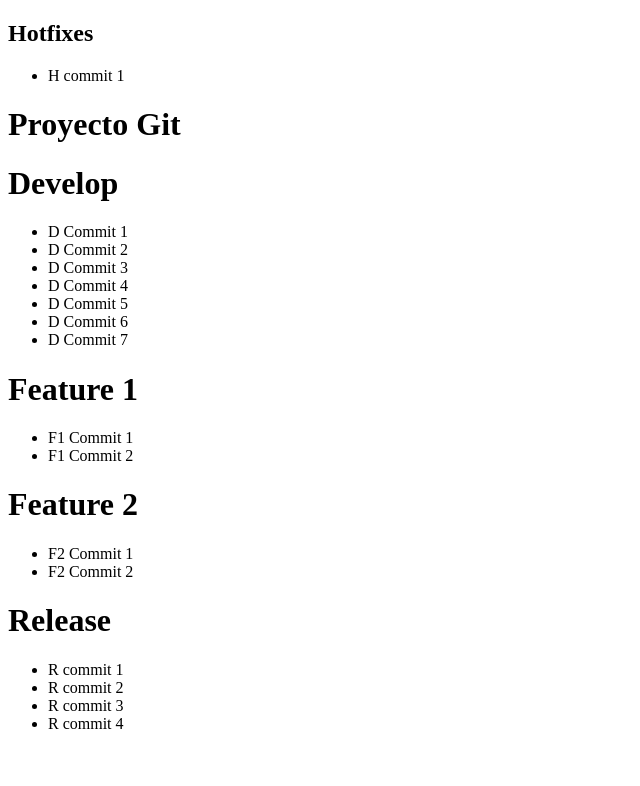
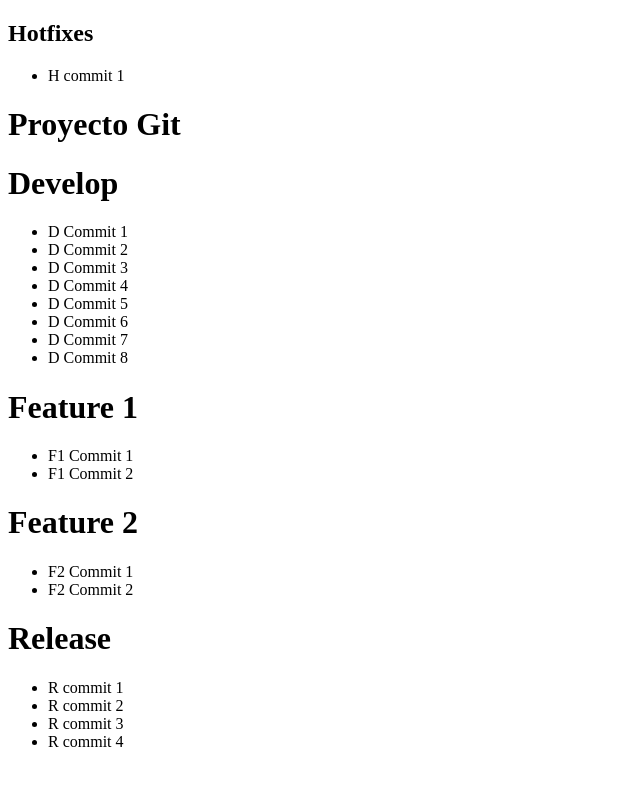
Before and after one commit to marinaln13/ProyectoGit, a plain HTML site: page index.html in a window 1280 px wide. Shown: the whole page, without its empty margins (0-640 px from the left). Drawn offline with Linux system fonts and the light colour scheme.

Commit message:
D Commit 8

```diff
--- a/index.html
+++ b/index.html
@@ -24,6 +24,7 @@
         <li>D Commit 5</li>
         <li>D Commit 6</li>
         <li>D Commit 7</li>
+        <li>D Commit 8</li>
     </ul>
 
     <h1>Feature 1</h1>
```
